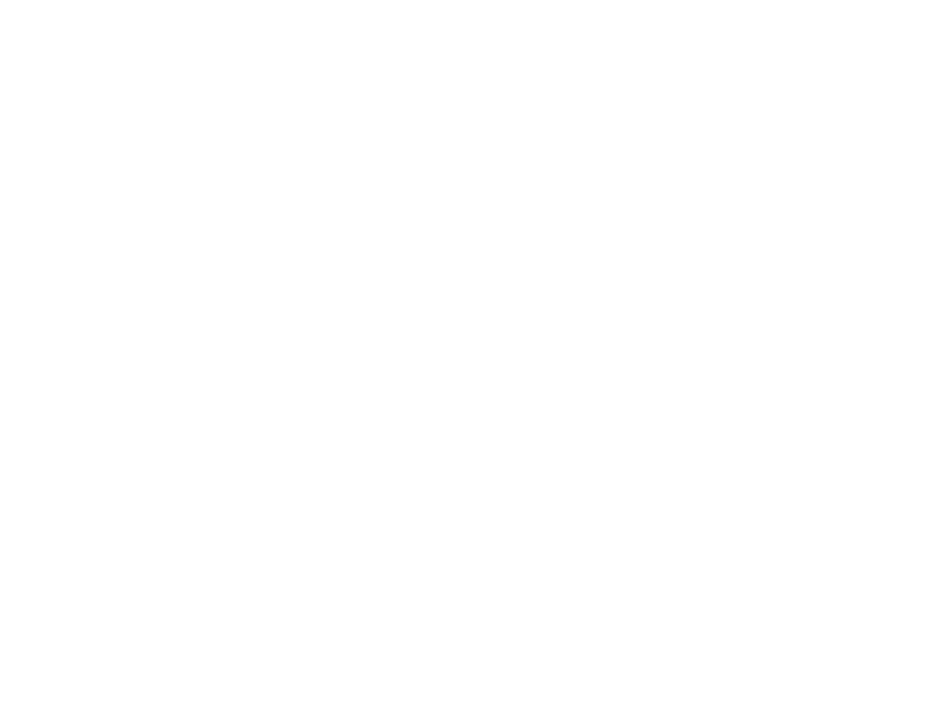
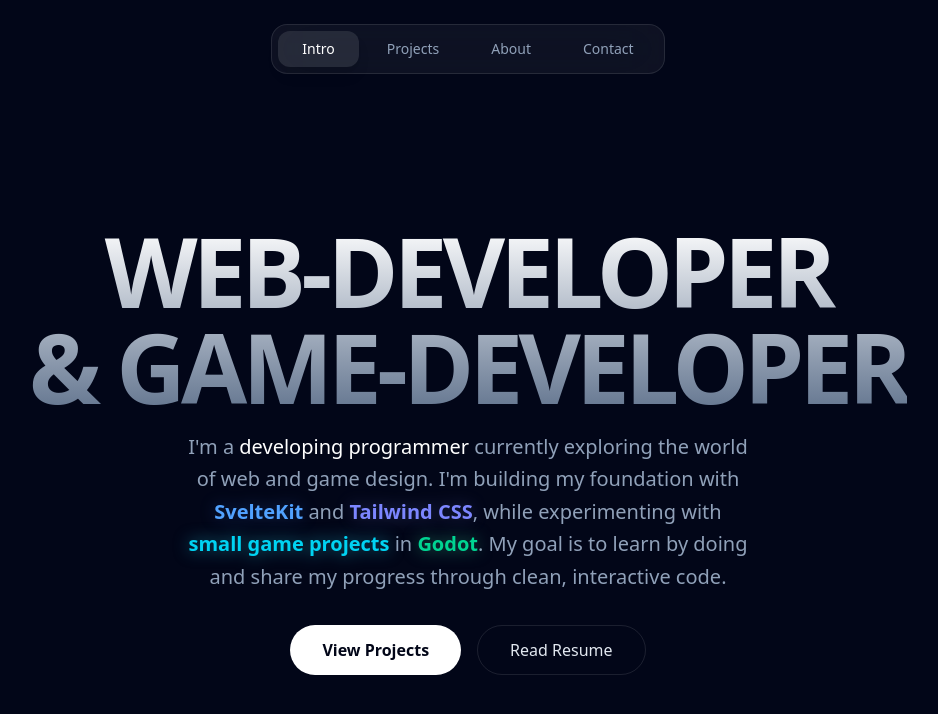
Before and after one commit to abdalkreem15/Portfolio-V2, a SvelteKit app: page / in a window 1280 px wide. Shown: the top 714 px of the page, without its empty margins (172-1110 px from the left). Built offline with nearby package versions, Linux system fonts and the light colour scheme.

Commit message:
mad the inro component and updated the main page to include it.

```diff
--- /dev/null
+++ b/src/lib/Components/Intro.svelte
@@ -0,0 +1,40 @@
+<script lang="ts">
+    import { onMount } from 'svelte';
+    import { fly } from 'svelte/transition';
+
+    let visible = $state(false);
+    onMount(() => {
+        visible = true;
+    });
+</script>
+<section class="h-full w-full flex flex-col items-center justify-center p-8 text-center">
+  <div class="absolute top-1/2 left-1/2 -translate-x-1/2 -translate-y-1/2 w-96 h-96 bg-blue-500/10 blur-[120px] rounded-full -z-10"></div>
+
+  {#if visible}
+    <div in:fly={{ y: 20, duration: 800 }}>
+      <h2 class="text-6xl md:text-8xl font-black tracking-tighter mb-4 bg-linear-to-b from-white to-slate-500 bg-clip-text text-transparent">
+        WEB-DEVELOPER <br /> & GAME-DEVELOPER
+      </h2>
+
+      <p class="text-slate-400 text-lg md:text-xl max-w-2xl mx-auto leading-relaxed text-balance">
+        I'm a <span class="text-white font-medium">developing programmer</span> currently exploring the world of web and game design.
+        I'm building my foundation with
+        <span class="text-blue-400 font-semibold drop-shadow-[0_0_8px_rgba(59,130,246,0.3)]">SvelteKit</span> and
+        <span class="text-indigo-400 font-semibold drop-shadow-[0_0_8px_rgba(129,140,248,0.3)]">Tailwind CSS</span>,
+        while experimenting with
+        <span class="text-cyan-400 font-semibold drop-shadow-[0_0_8px_rgba(34,211,238,0.5)]">small game projects</span> in
+        <span class="text-emerald-400 font-semibold drop-shadow-[0_0_8px_rgba(52,211,153,0.5)]">Godot</span>.
+        My goal is to learn by doing and share my progress through clean, interactive code.
+    </p>
+
+      <div class="mt-8 flex gap-4 justify-center">
+        <button class="px-8 py-3 bg-white text-slate-950 font-bold rounded-full hover:scale-105 transition-transform">
+          View Projects
+        </button>
+        <button class="px-8 py-3 border border-white/10 rounded-full hover:bg-white/5 transition-colors">
+          Read Resume
+        </button>
+      </div>
+    </div>
+  {/if}
+</section>
--- a/src/routes/+page.svelte
+++ b/src/routes/+page.svelte
@@ -1,4 +1,53 @@
 <script lang="ts">
     import { fade } from "svelte/transition";
+    import Intro from "$lib/Components/Intro.svelte";
 
+    let activeWindow = $state('intro');
+
+    const tabs = [
+        { id: 'intro', label: 'Intro' },
+        { id: 'projects', label: 'Projects' },
+        { id: 'about', label: 'About' },
+        { id: 'contact', label: 'Contact' }
+    ];
 </script>
+
+<div class="h-svh w-full flex flex-col bg-slate-950 text-slate-200 overflow-hidden">
+
+  <header class="w-full flex justify-center p-6 z-50">
+    <nav class="flex items-center gap-1 bg-white/5 border border-white/10 backdrop-blur-xl p-1.5 rounded-2xl">
+      {#each tabs as tab}
+        <button
+          onclick={() => activeWindow = tab.id}
+          class="px-6 py-2 rounded-xl text-sm font-medium transition-all duration-300
+                 {activeWindow === tab.id
+                  ? 'bg-white/10 text-white shadow-lg'
+                  : 'hover:bg-white/5 text-slate-400 hover:text-slate-200'}"
+        >
+          {tab.label}
+        </button>
+      {/each}
+    </nav>
+  </header>
+
+  <main class="grow relative">
+    {#if activeWindow === 'intro'}
+      <div in:fade={{ duration: 400 }} class="absolute inset-0">
+        <Intro />
+      </div>
+    {:else if activeWindow === 'projects'}
+      <div in:fade={{ duration: 400 }} class="absolute inset-0 flex items-center justify-center">
+        <h2 class="text-4xl font-bold opacity-20 italic">Project Window coming soon...</h2>
+      </div>
+    {:else if activeWindow === 'about'}
+      <div in:fade={{ duration: 400 }} class="absolute inset-0 flex items-center justify-center">
+        <h2 class="text-4xl font-bold opacity-20 italic">About Window coming soon...</h2>
+      </div>
+    {:else if activeWindow === 'contact'}
+      <div in:fade={{ duration: 400 }} class="absolute inset-0 flex items-center justify-center">
+        <h2 class="text-4xl font-bold opacity-20 italic">Contact Window coming soon...</h2>
+      </div>
+    {/if}
+
+    </main>
+</div>
```
